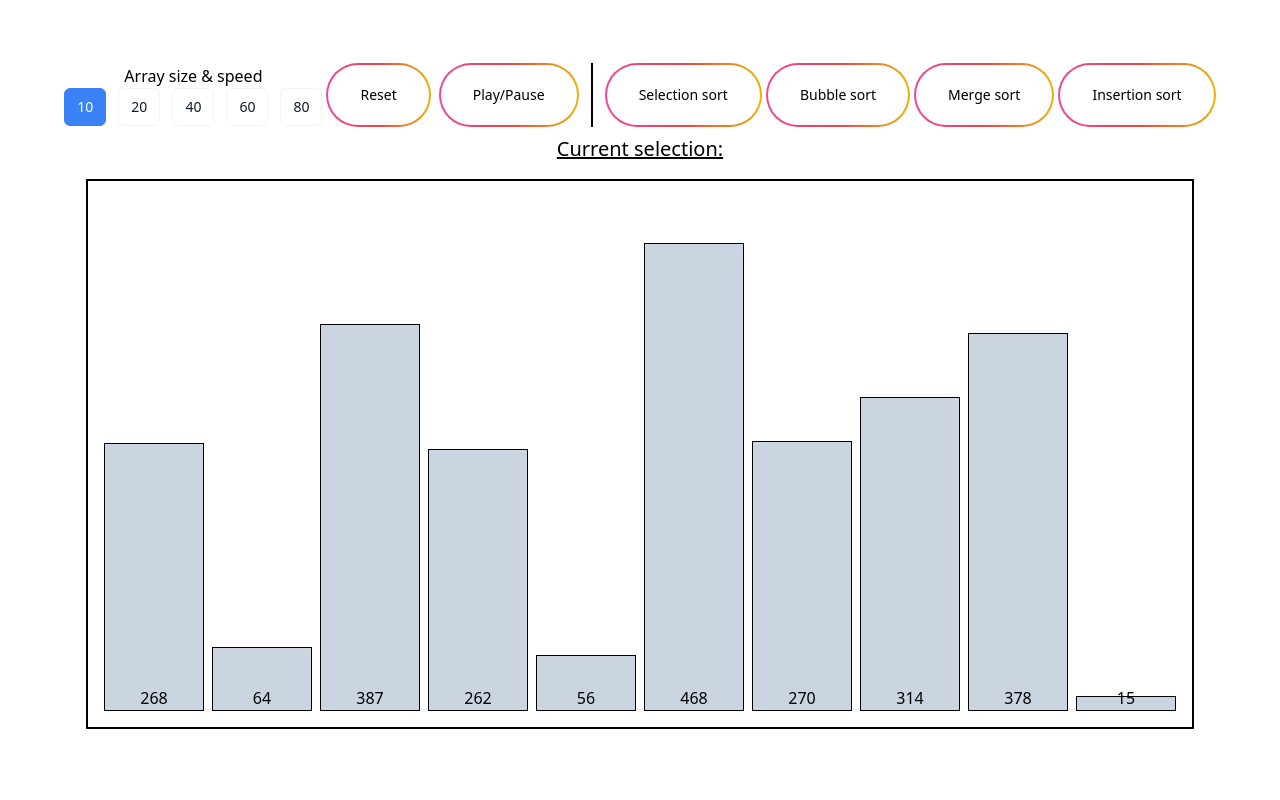
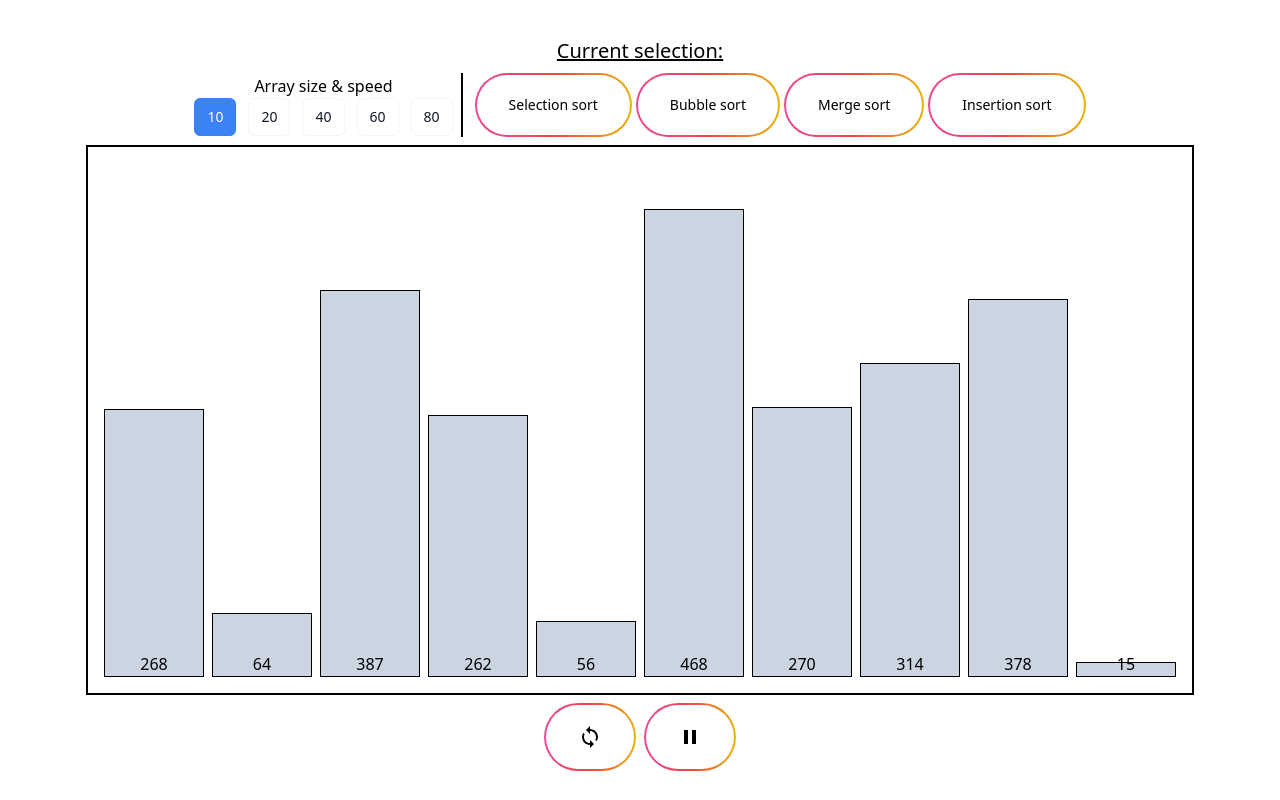
Before and after one commit to Jimmy-b36/visualize-algorithms, a Next.js app: page / in a window 1280 px wide. Built offline with nearby package versions, Linux system fonts and the light colour scheme.

Commit message:
fix/feat: add new stop ref to fix pause bug

```diff
--- a/pages/index.tsx
+++ b/pages/index.tsx
@@ -5,6 +5,7 @@ import BubbleSort from '../components/sortingAlgorithms/BubbleSort';
 import MergeSort from '../components/sortingAlgorithms/MergeSort';
 import InsertionSort from '../components/sortingAlgorithms/InsertionSort';
 import { sortingProps } from '../types';
+import { MdLoop, MdPlayArrow, MdPause } from 'react-icons/md';
 
 const Home: NextPage = () => {
   const [primaryArray, setPrimaryArray] = useState<number[]>([]);
@@ -32,13 +33,14 @@ const Home: NextPage = () => {
     80: '5px',
   };
 
+  const pauseRef = useRef(false);
   const stop = useRef(false);
   const resolvePointer = useRef<() => void>(() => {});
 
   const pause = () => {
     return new Promise<void>(resolve => {
       resolvePointer.current = resolve;
-      if (stop.current) {
+      if (pauseRef.current) {
         setIsSorting(false);
       } else resolve();
     });
@@ -46,8 +48,9 @@ const Home: NextPage = () => {
 
   const resume = () => {
     resolvePointer.current();
+
     setIsSorting(true);
-    stop.current = false;
+    pauseRef.current = false;
   };
 
   const sortProps: sortingProps = {
@@ -58,9 +61,10 @@ const Home: NextPage = () => {
     setTestIndex,
     isSorting,
     speed,
-    stop,
+    pauseRef,
     setCurrentSelection,
     pause,
+    stop,
   };
 
   // generate new array function
@@ -96,10 +100,15 @@ const Home: NextPage = () => {
     setPrimaryArray(generatedArray);
     setCurrentIndex([]);
     setTestIndex([]);
+    stop.current = true;
   }, [arraySize]);
 
   return (
     <div className="flex flex-col items-center justify-center h-screen">
+      <div className="m-2 text-xl underline bold">
+        Current selection:{' '}
+        <span className="font-bold ">{currentSelection}</span>
+      </div>
       <div className="flex flex-row">
         <div className="flex flex-row pr-2 mr-2 border-r-2 border-black">
           <div className="flex flex-col items-center justify-center">
@@ -116,7 +125,7 @@ const Home: NextPage = () => {
                   className="hidden peer"
                   onChange={() => setArraySize(10)}
                   disabled={isSorting}
-                  checked={arraySize == 10}
+                  checked={arraySize === 10}
                 />
 
                 <label
@@ -152,14 +161,14 @@ const Home: NextPage = () => {
                   name="arraySizeOption"
                   value={40}
                   id="sizeForty"
-                  className="hidden peer"
+                  className="hidden peer "
                   onChange={() => setArraySize(40)}
                   disabled={isSorting}
                 />
 
                 <label
                   htmlFor="sizeForty"
-                  className="flex items-center justify-center px-3 py-2 text-gray-900 border border-gray-100 rounded-md cursor-pointer hover:border-gray-200 peer-checked:border-blue-500 peer-checked:bg-blue-500 peer-checked:text-white"
+                  className="items-center justify-center hidden px-3 py-2 text-gray-900 border border-gray-100 rounded-md cursor-pointer hover:border-gray-200 peer-checked:border-blue-500 peer-checked:bg-blue-500 peer-checked:text-white lg:flex xl:flex"
                 >
                   <p className="text-sm font-medium">40</p>
                 </label>
@@ -178,7 +187,7 @@ const Home: NextPage = () => {
 
                 <label
                   htmlFor="sizeSixty"
-                  className="flex items-center justify-center px-3 py-2 text-gray-900 border border-gray-100 rounded-md cursor-pointer hover:border-gray-200 peer-checked:border-blue-500 peer-checked:bg-blue-500 peer-checked:text-white"
+                  className="items-center justify-center hidden px-3 py-2 text-gray-900 border border-gray-100 rounded-md cursor-pointer hover:border-gray-200 peer-checked:border-blue-500 peer-checked:bg-blue-500 peer-checked:text-white lg:flex xl:flex"
                 >
                   <p className="text-sm font-medium">60</p>
                 </label>
@@ -196,32 +205,13 @@ const Home: NextPage = () => {
 
                 <label
                   htmlFor="sizeEighty"
-                  className="flex items-center justify-center px-3 py-2 text-gray-900 border border-gray-100 rounded-md cursor-pointer hover:border-gray-200 peer-checked:border-blue-500 peer-checked:bg-blue-500 peer-checked:text-white"
+                  className="items-center justify-center hidden px-3 py-2 text-gray-900 border border-gray-100 rounded-md cursor-pointer lg:flex xl:flex hover:border-gray-200 peer-checked:border-blue-500 peer-checked:bg-blue-500 peer-checked:text-white"
                 >
                   <p className="text-sm font-medium">80</p>
                 </label>
               </div>
             </fieldset>
           </div>
-          <button
-            onClick={resetArray}
-            className="inline-block rounded-full bg-gradient-to-r  mx-1 from-pink-500 via-red-500 to-yellow-500 p-[2px] hover:text-white focus:outline-none focus:ring active:text-opacity-75"
-            disabled={isSorting}
-          >
-            <span className="block h-full px-8 py-5 text-sm font-medium bg-white rounded-full hover:bg-transparent">
-              Reset
-            </span>
-          </button>
-          <button
-            className="inline-block rounded-full bg-gradient-to-r  mx-1 from-pink-500 via-red-500 to-yellow-500 p-[2px] hover:text-white focus:outline-none focus:ring active:text-opacity-75"
-            onClick={() => {
-              stop.current ? resume() : (stop.current = !stop.current);
-            }}
-          >
-            <span className="block h-full px-8 py-5 text-sm font-medium bg-white rounded-full hover:bg-transparent">
-              Play/Pause
-            </span>
-          </button>
         </div>
 
         <SelectionSort {...sortProps} />
@@ -229,9 +219,7 @@ const Home: NextPage = () => {
         <MergeSort {...sortProps} />
         <InsertionSort {...sortProps} />
       </div>
-      <div className="m-2 text-xl underline bold">
-        Current selection: {currentSelection}
-      </div>
+
       <div className="flex flex-row items-end justify-center p-3 m-2 border-2 border-black h-[550px]">
         {primaryArray?.map((element: number, index: number) =>
           currentIndex?.includes(index) ? (
@@ -274,6 +262,30 @@ const Home: NextPage = () => {
           )
         )}
       </div>
+      <div className="flex flex-row">
+        <button
+          onClick={resetArray}
+          className="inline-block rounded-full bg-gradient-to-r  mx-1 from-pink-500 via-red-500 to-yellow-500 p-[2px] hover:text-white focus:outline-none focus:ring active:text-opacity-75"
+          disabled={isSorting}
+        >
+          <span className="block h-full px-8 py-5 text-2xl font-medium bg-white rounded-full hover:bg-transparent">
+            <MdLoop />
+          </span>
+        </button>
+        <button
+          className="inline-block rounded-full bg-gradient-to-r  mx-1 from-pink-500 via-red-500 to-yellow-500 p-[2px] hover:text-white focus:outline-none focus:ring active:text-opacity-75"
+          onClick={() => {
+            pauseRef.current
+              ? resume()
+              : (pauseRef.current = !pauseRef.current);
+          }}
+          disabled={stop.current}
+        >
+          <span className="block h-full px-8 py-5 text-2xl font-medium bg-white rounded-full hover:bg-transparent">
+            {pauseRef.current ? <MdPlayArrow /> : <MdPause />}
+          </span>
+        </button>
+      </div>
     </div>
   );
 };
```
